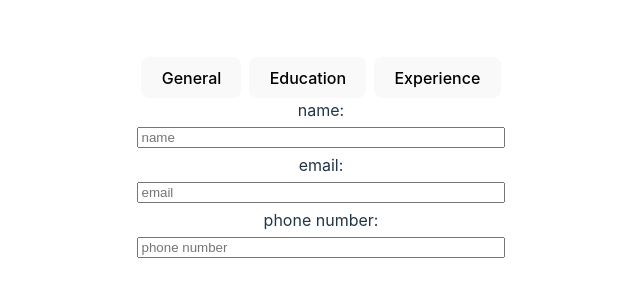
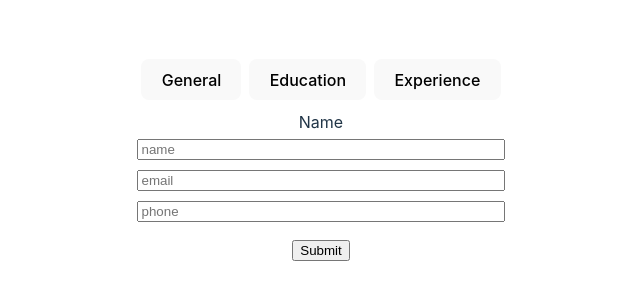
Before and after one commit to Portavion/cv-app, a React (Vite) app: page / in a window 1280 px wide. Shown: the part 240-540 px from the top of the page, without its empty margins (319-959 px from the left). Built offline with nearby package versions, Linux system fonts and the light colour scheme.

Commit message:
feat: adding form sections

```diff
--- a/src/App.css
+++ b/src/App.css
@@ -6,7 +6,11 @@
 }
 
 button {
-	margin: 0px 4px;
+	margin: 0px 04px;
+}
+
+.submit {
+	background-color: rgb(0, 117, 4);
 }
 
 .logo {
--- a/src/App.jsx
+++ b/src/App.jsx
@@ -2,12 +2,51 @@
 import { useState } from "react";
 import "./App.css";
 import { Form } from "./component/Form.jsx";
+import { CvSection } from "./component/CvSection.jsx";
+
+const sections = [];
 
 function App() {
 	const [formType, setFormType] = useState("General");
+	const [formSections, setFormSections] = useState("");
+	const [inputs, setInputs] = useState({});
 
 	function handleCategorySwitch(e) {
 		setFormType(e.target.innerHTML);
+		setInputs({});
+	}
+
+	const handleChange = (event) => {
+		const name = event.target.name;
+		const value = event.target.value;
+		setInputs((values) => ({ ...values, [name]: value }));
+	};
+
+	function handleSubmission(e) {
+		e.preventDefault();
+		// console.log(e.target);
+		let formType = e.target.className;
+		let formID = 0;
+		let formInfo = {
+			id: formID,
+			type: formType,
+			fieldValues: inputs,
+		};
+
+		sections.push(formInfo);
+		setInputs({});
+
+		// console.log(sections);
+
+		setFormSections(
+			sections.map((section) => (
+				<CvSection
+					key={section.id}
+					formType={section.type}
+					formInfo={section.fieldValues}
+				></CvSection>
+			))
+		);
 	}
 
 	return (
@@ -15,8 +54,16 @@ function App() {
 			<button onClick={handleCategorySwitch}>General</button>
 			<button onClick={handleCategorySwitch}>Education</button>
 			<button onClick={handleCategorySwitch}>Experience</button>
-
-			<Form formType={formType}></Form>
+			<form className={formType} onSubmit={handleSubmission}>
+				<Form
+					formType={formType}
+					handleChange={handleChange}
+					setInputs={setInputs}
+					inputs={inputs}
+				></Form>
+				<input type="submit" value="Submit" />
+			</form>
+			<div>{formSections}</div>
 		</>
 	);
 }
--- /dev/null
+++ b/src/component/CvSection.jsx
@@ -0,0 +1,21 @@
+export function CvSection({ formType, formInfo }) {
+	// const [value, setValue] = useState("")
+	// console.log(formInfo);
+	const formInfoArray = Object.entries(formInfo);
+	console.log(formInfoArray);
+
+	const formItems = formInfoArray.map((item) => (
+		<>
+			<div>{item[1]}</div>
+		</>
+	));
+
+	return (
+		<>
+			<h2>{formType}</h2>
+			<div className="form-container">{formItems}</div>
+			<button>Edit</button>
+			<button>Delete</button>
+		</>
+	);
+}
--- a/src/component/Form.css
+++ b/src/component/Form.css
@@ -1,6 +1,7 @@
 .form-container {
 	display: flex;
 	flex-direction: column;
+	padding: 10px 0px;
 }
 
 .form-input {
--- a/src/component/Form.jsx
+++ b/src/component/Form.jsx
@@ -1,28 +1,132 @@
 import "./Form.css";
-import { educationForm, generalForm, experienceForm } from "../forms";
-// import { CustomInput } from "./CustomInput";
-// import { useState } from "react";
 
-export function Form({ formType }) {
-	// const [value, setValue] = useState("")
-	let form = "";
-	formType === "General"
-		? (form = generalForm)
-		: formType === "Education"
-		? (form = educationForm)
-		: (form = experienceForm);
+export function Form({ formType, inputs, handleChange }) {
+	if (formType === "General") {
+		return (
+			<div className="form-container">
+				<label>Name</label>
+				<input
+					type="text"
+					placeholder="name"
+					name="name"
+					value={inputs.name || ""}
+					onChange={handleChange}
+					className="form-input"
+				/>
+				<input
+					type="email"
+					placeholder="email"
+					name="email"
+					value={inputs.email || ""}
+					onChange={handleChange}
+					className="form-input"
+				/>
+				<input
+					type="tel"
+					placeholder="phone"
+					name="tel"
+					value={inputs.tel || ""}
+					onChange={handleChange}
+					className="form-input"
+				/>
+			</div>
+		);
+	} else if (formType === "Education") {
+		return (
+			<div className="form-container">
+				<label>Name</label>
+				<input
+					type="text"
+					placeholder="school name"
+					name="schoolName"
+					value={inputs.schoolName || ""}
+					onChange={handleChange}
+					className="form-input"
+				/>
+				<input
+					type="text"
+					placeholder="title of study"
+					name="study"
+					value={inputs.study || ""}
+					onChange={handleChange}
+					className="form-input"
+				/>
+				<input
+					type="date"
+					name="start"
+					value={inputs.start || ""}
+					onChange={handleChange}
+					className="form-input"
+				/>
+				<input
+					type="date"
+					name="end"
+					value={inputs.end || ""}
+					onChange={handleChange}
+					className="form-input"
+				/>
+			</div>
+		);
+	} else {
+		return (
+			<div className="form-container">
+				<label>Name</label>
+				<input
+					type="text"
+					placeholder="company name"
+					name="companyName"
+					value={inputs.companyName || ""}
+					onChange={handleChange}
+					className="form-input"
+				/>
+				<input
+					type="text"
+					placeholder="position"
+					name="position"
+					value={inputs.position || ""}
+					onChange={handleChange}
+					className="form-input"
+				/>
+				<input
+					type="text"
+					placeholder="responsibilities"
+					name="responsibilities"
+					value={inputs.responsibilities || ""}
+					onChange={handleChange}
+					className="form-input"
+				/>
+				<input
+					type="date"
+					name="start"
+					value={inputs.start || ""}
+					onChange={handleChange}
+					className="form-input"
+				/>
+				<input
+					type="date"
+					name="end"
+					value={inputs.end || ""}
+					onChange={handleChange}
+					className="form-input"
+				/>
+			</div>
+		);
+	}
 
-	const formItems = form.map((item) => (
-		<>
-			<label>{item.placeholder}:</label>
-			<input
-				key={item.id}
-				placeholder={item.placeholder}
-				className="form-input"
-				type={item.type}
-			/>
-		</>
-	));
+	// const formItems = form.map((item) => (
+	// 	<>
+	// 		<label>{item.placeholder}:</label>
+	// 		<input
+	// 			key={item.id}
+	// 			value={inputs.{item.id} || ""}
+	// 			name={item.id}
+	// 			onChange={(e) => setValue(e.target.value)}
+	// 			placeholder={item.placeholder}
+	// 			className="form-input"
+	// 			type={item.type}
+	// 		/>
+	// 	</>
+	// ));
 
-	return <div className="form-container">{formItems}</div>;
+	// return <div className="form-container">{formItems}</div>;
 }
```
